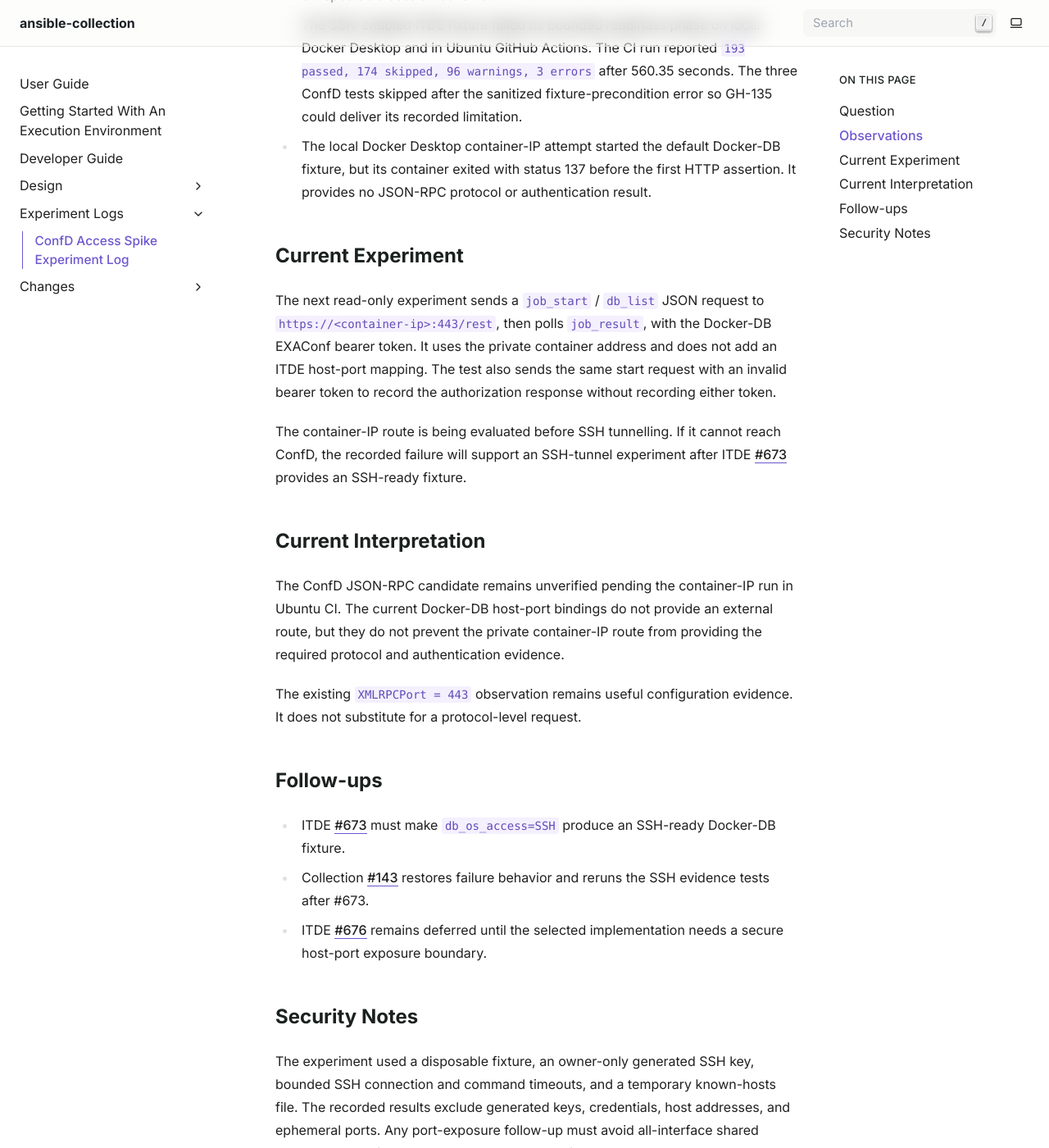
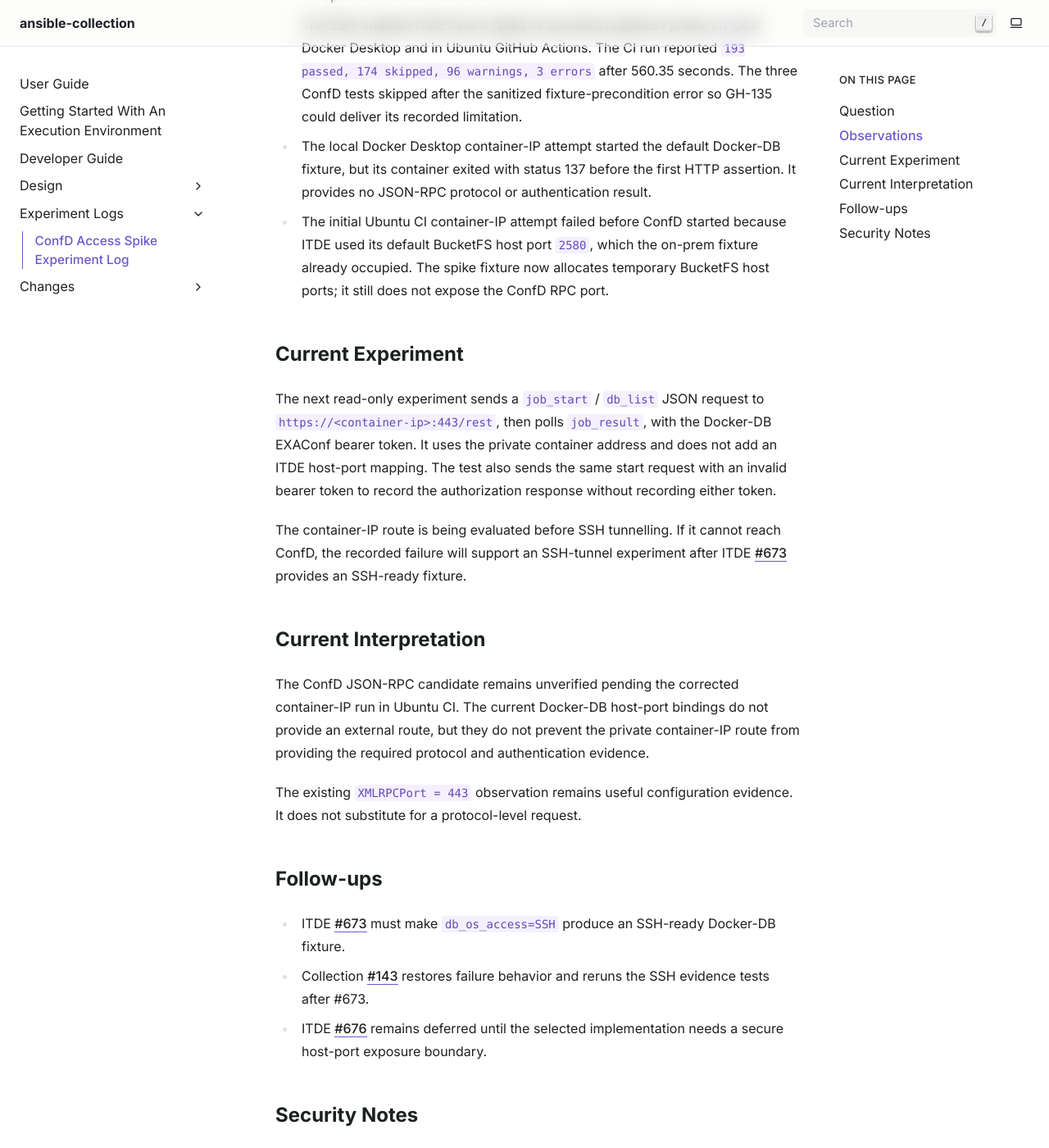
Before and after one commit to exasol/ansible-collection, a Sphinx documentation site: the page built from doc/experiments/confd_access_spike_log.md, in a window 1280 px wide and 1400 px high, scrolled down 864 px. Shown: the whole window at 82% size. Built offline with Sphinx 7.4.7, drawn with Linux system fonts in a browser that asks for light colours.

Commit message:
Updated the disposable JSON-RPC fixture to:
- use Docker-DB 8.29.13;
- allocate temporary free host ports for BucketFS HTTP/HTTPS;
- keep ConfD 443/tcp unexposed and access it only through the container IP.

```diff
--- a/doc/experiments/confd_access_spike_log.md
+++ b/doc/experiments/confd_access_spike_log.md
@@ -30,6 +30,10 @@
 * The local Docker Desktop container-IP attempt started the default Docker-DB
   fixture, but its container exited with status 137 before the first HTTP
   assertion. It provides no JSON-RPC protocol or authentication result.
+* The initial Ubuntu CI container-IP attempt failed before ConfD started
+  because ITDE used its default BucketFS host port `2580`, which the on-prem
+  fixture already occupied. The spike fixture now allocates temporary BucketFS
+  host ports; it still does not expose the ConfD RPC port.
 
 ## Current Experiment
 
@@ -47,10 +51,10 @@
 
 ## Current Interpretation
 
-The ConfD JSON-RPC candidate remains unverified pending the container-IP run
-in Ubuntu CI. The current Docker-DB host-port bindings do not provide an
-external route, but they do not prevent the private container-IP route from
-providing the required protocol and authentication evidence.
+The ConfD JSON-RPC candidate remains unverified pending the corrected
+container-IP run in Ubuntu CI. The current Docker-DB host-port bindings do not
+provide an external route, but they do not prevent the private container-IP
+route from providing the required protocol and authentication evidence.
 
 The existing `XMLRPCPort = 443` observation remains useful configuration
 evidence. It does not substitute for a protocol-level request.
```
Also changed, not shown: doc/changesets/135-compare-confd-json-rpc-and-confd-client-over-ssh.md (+3 -2 lines), 1 other file.
